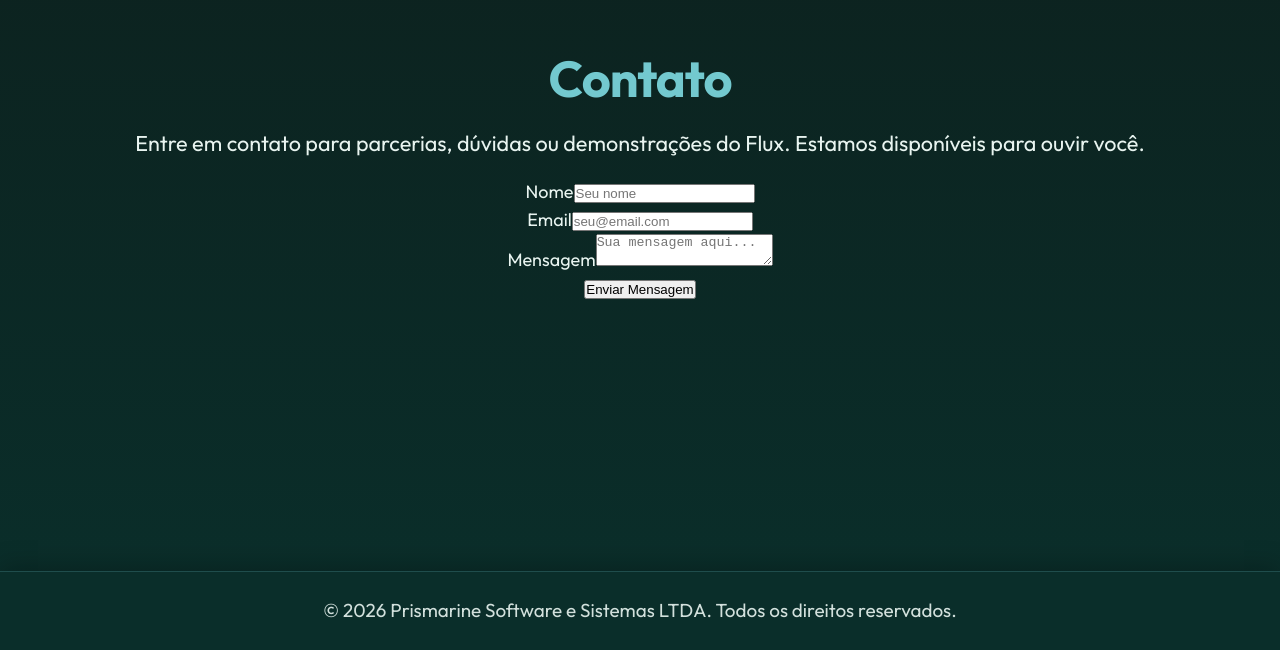
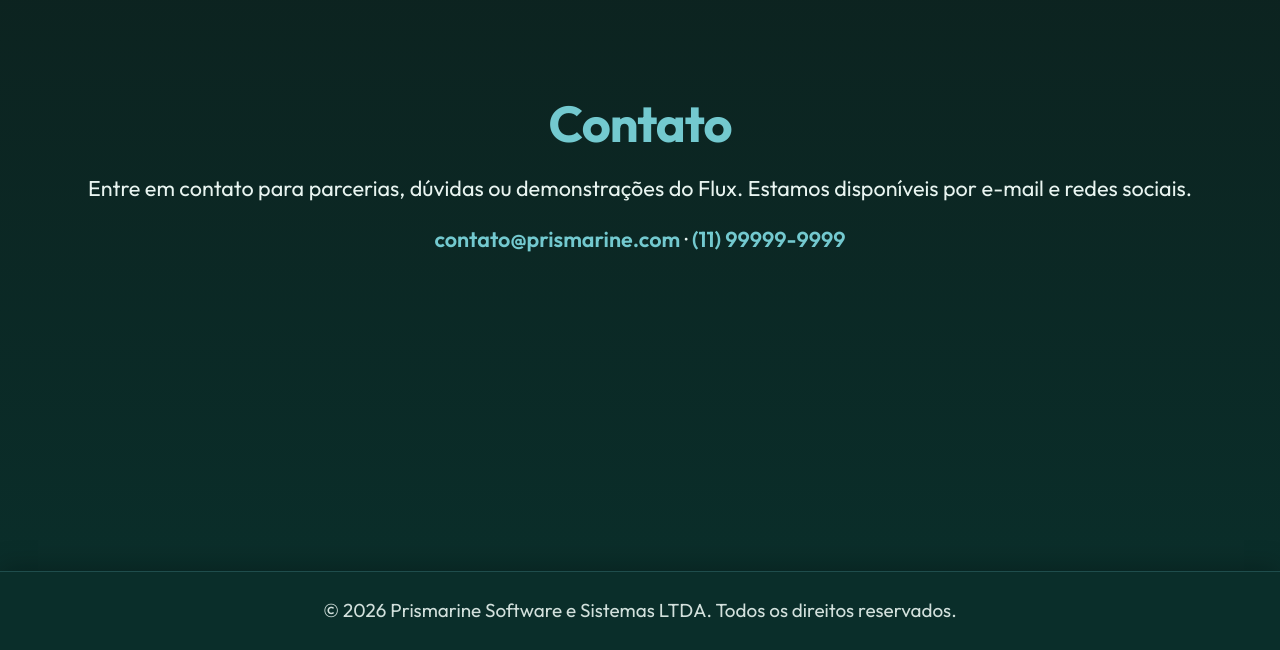
Before and after one commit to PramioIFC/Prismarine, a React (Vite) app: page / in a window 1280 px wide. Shown: the part 5502-6152 px from the top of the page. Built offline with nearby package versions, Linux system fonts and the light colour scheme.

Commit message:
Update App.jsx

```diff
--- a/src/App.jsx
+++ b/src/App.jsx
@@ -18,8 +18,6 @@
 function App() {
   const [selectedMember, setSelectedMember] = useState(null)
   const [mobileNavOpen, setMobileNavOpen] = useState(false)
-  const [formData, setFormData] = useState({ name: '', email: '', message: '' })
-  const [isSubmitted, setIsSubmitted] = useState(false)
 
   const services = [
     { icon: consultoriaIcon, title: 'Consultoria Web', desc: 'Soluções personalizadas para sua presença digital' },
@@ -39,26 +37,6 @@
     { name: 'João Pedro', role: 'Desenvolvedor', photo: joaoImg },
     { name: 'Natália Martins', role: 'Desenvolvedor', photo: nataliaImg }
   ]
-
-  const handleInputChange = (e) => {
-    const { name, value } = e.target
-    setFormData((prev) => ({ ...prev, [name]: value }))
-  }
-
-  const handleSubmit = (e) => {
-    e.preventDefault()
-    // Validação básica
-    if (formData.name.trim() && formData.email.trim() && formData.message.trim()) {
-      // Aqui você pode adicionar lógica real de envio de e-mail
-      console.log('Formulário enviado:', formData)
-      setIsSubmitted(true)
-    }
-  }
-
-  const handleNewMessage = () => {
-    setFormData({ name: '', email: '', message: '' })
-    setIsSubmitted(false)
-  }
 
   return (
     <div className="layout">
@@ -412,73 +390,16 @@
         </div>
 
         <div id="contato" className="section contato" role="region" aria-labelledby="contato-title">
-          <div className="contato-wrapper">
-            <div className="contato-left">
-              <h2 id="contato-title">Contato</h2>
-              <p className="contato-intro">
-                Entre em contato para parcerias, dúvidas ou demonstrações do Flux. Estamos disponíveis para ouvir você.
-              </p>
-            </div>
-
-            <div className="contato-right">
-              {!isSubmitted ? (
-                <form className="contato-card" onSubmit={handleSubmit}>
-                  <div className="form-group">
-                    <label htmlFor="name">Nome</label>
-                    <input
-                      type="text"
-                      id="name"
-                      name="name"
-                      value={formData.name}
-                      onChange={handleInputChange}
-                      placeholder="Seu nome"
-                      required
-                      aria-required="true"
-                    />
-                  </div>
-
-                  <div className="form-group">
-                    <label htmlFor="email">Email</label>
-                    <input
-                      type="email"
-                      id="email"
-                      name="email"
-                      value={formData.email}
-                      onChange={handleInputChange}
-                      placeholder="seu@email.com"
-                      required
-                      aria-required="true"
-                    />
-                  </div>
-
-                  <div className="form-group">
-                    <label htmlFor="message">Mensagem</label>
-                    <textarea
-                      id="message"
-                      name="message"
-                      value={formData.message}
-                      onChange={handleInputChange}
-                      placeholder="Sua mensagem aqui..."
-                      required
-                      aria-required="true"
-                    />
-                  </div>
-
-                  <button type="submit" className="contato-button">
-                    Enviar Mensagem
-                  </button>
-                </form>
-              ) : (
-                <div className="contato-success-card">
-                  <div className="success-icon">✓</div>
-                  <h3>Mensagem enviada com sucesso!</h3>
-                  <p>Obrigado por entrar em contato. Retornaremos em breve.</p>
-                  <button type="button" className="contato-button" onClick={handleNewMessage}>
-                    Enviar Outra Mensagem
-                  </button>
-                </div>
-              )}
-            </div>
+          <div className="contato-content" style={{ textAlign: 'center' }}>
+            <h2 id="contato-title">Contato</h2>
+            <p className="contato-intro">
+              Entre em contato para parcerias, dúvidas ou demonstrações do Flux. Estamos disponíveis por
+              e-mail e redes sociais.
+            </p>
+            <p style={{ marginTop: '1rem' }}>
+              <a href="mailto:contato@prismarine.com">contato@prismarine.com</a> · <a href="tel:+551199999999">(11)
+              99999-9999</a>
+            </p>
           </div>
         </div>
 
```
